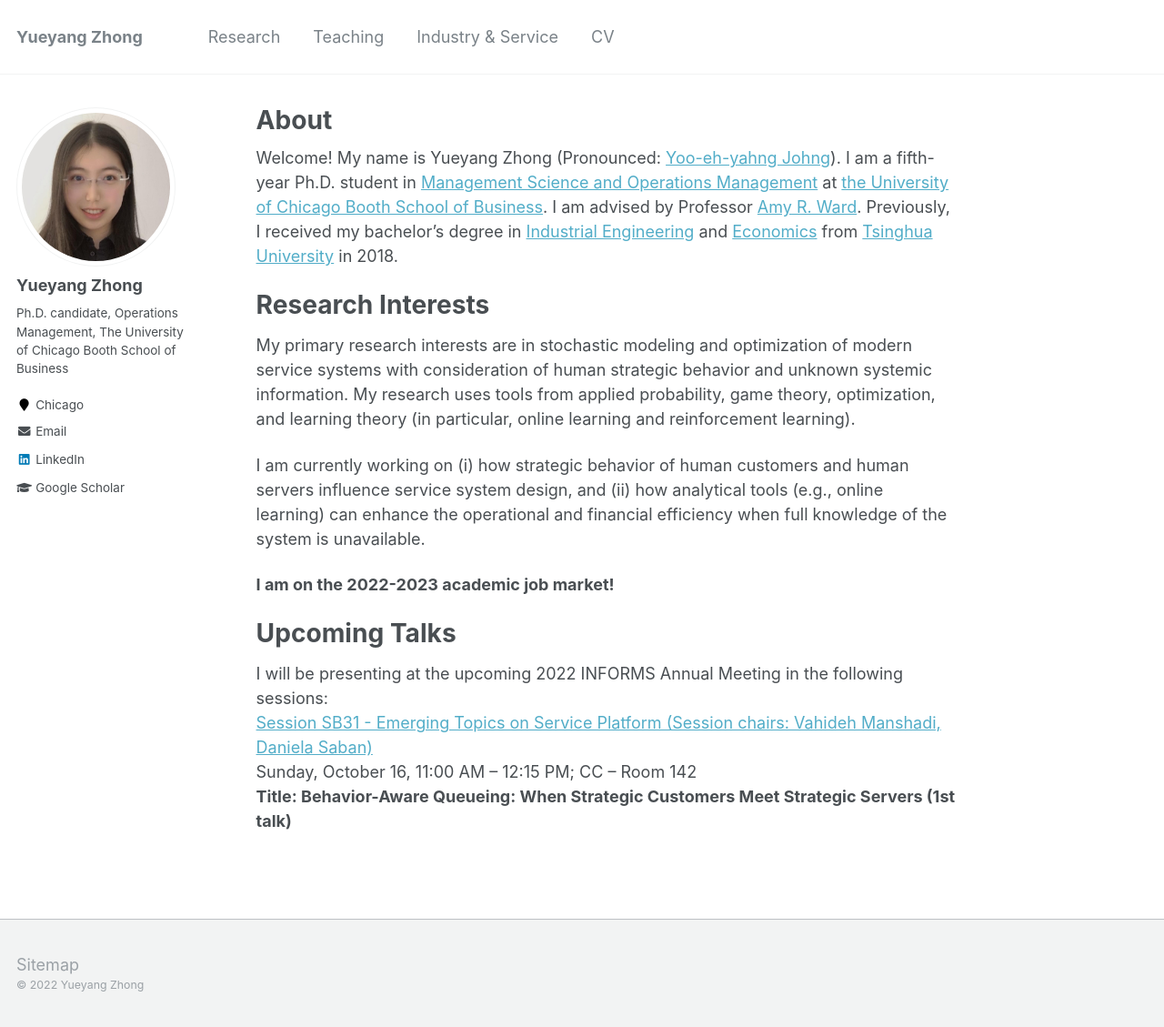
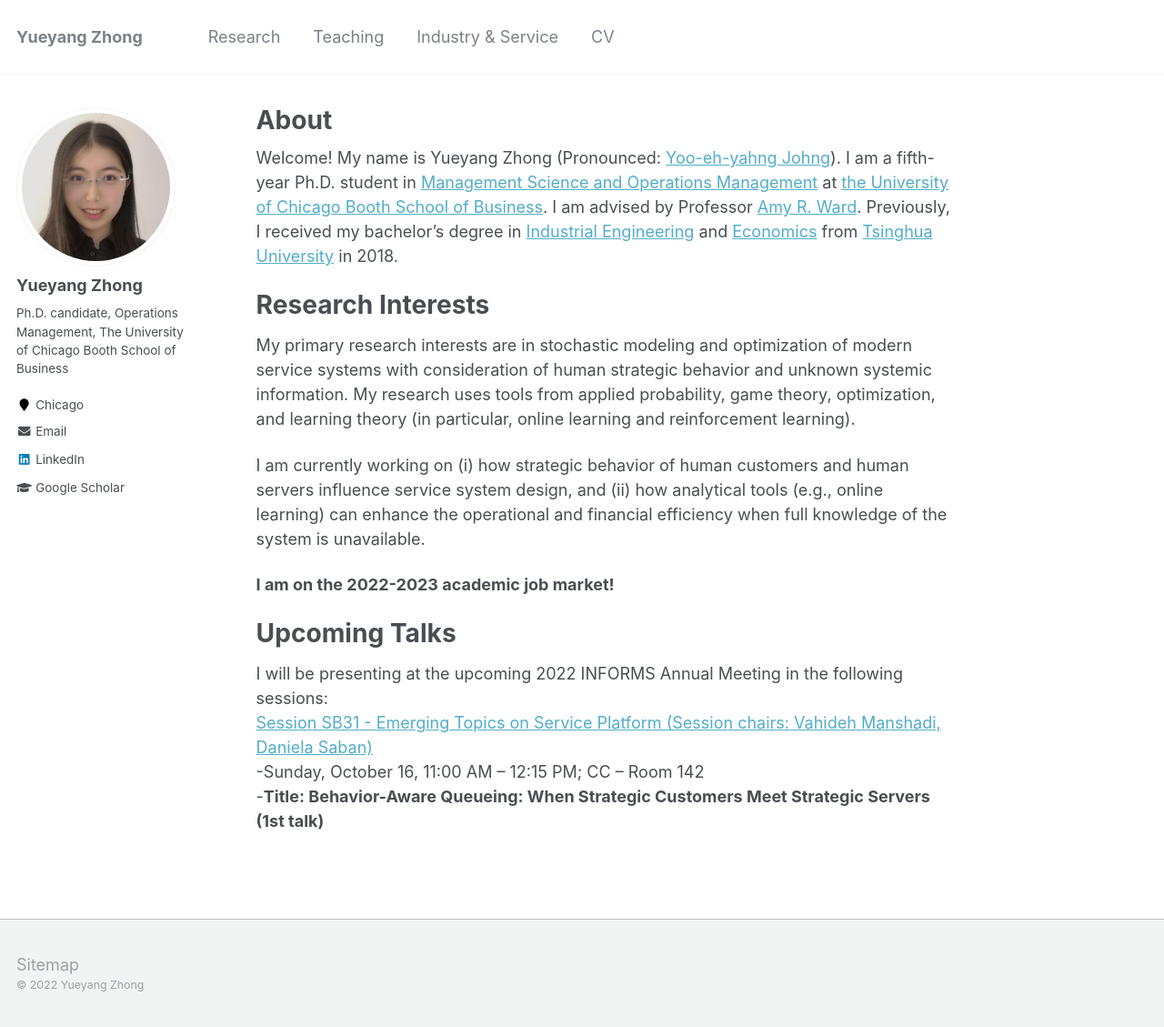
Before and after one commit to alicemengqi/site, a Jekyll site: the page built from _pages/about.md, in a window 1280 px wide and 1129 px high. Shown: the whole window at 91% size. Built offline with Jekyll 4.4.1, drawn with Linux system fonts in a browser that asks for light colours.

```diff
--- a/_pages/about.md
+++ b/_pages/about.md
@@ -21,5 +21,5 @@ I am currently working on (i) how strategic behavior of human customers and huma
 # Upcoming Talks
 I will be presenting at the upcoming 2022 INFORMS Annual Meeting in the following sessions: \
 [Session SB31 - Emerging Topics on Service Platform (Session chairs: Vahideh Manshadi, Daniela Saban)](https://www.abstractsonline.com/pp8/?__hstc=194041586.26d432e6e1461cbb4404a540a9b0c1e1.1657821478539.1661982061825.1661987443359.66&__hssc=194041586.2.1661987443359&__hsfp=4151869950&hsCtaTracking=025ee829-9db5-4f89-95dc-637573ec15db%7Cea016d7d-8b17-4156-8c3b-c1c801f2ba1f#!/10693/session/1064) \
-  Sunday, October 16, 11:00 AM – 12:15 PM; CC – Room 142 \
-  **Title: Behavior-Aware Queueing: When Strategic Customers Meet Strategic Servers (1st talk)**
+  -Sunday, October 16, 11:00 AM – 12:15 PM; CC – Room 142 \
+  -**Title: Behavior-Aware Queueing: When Strategic Customers Meet Strategic Servers (1st talk)**
```
